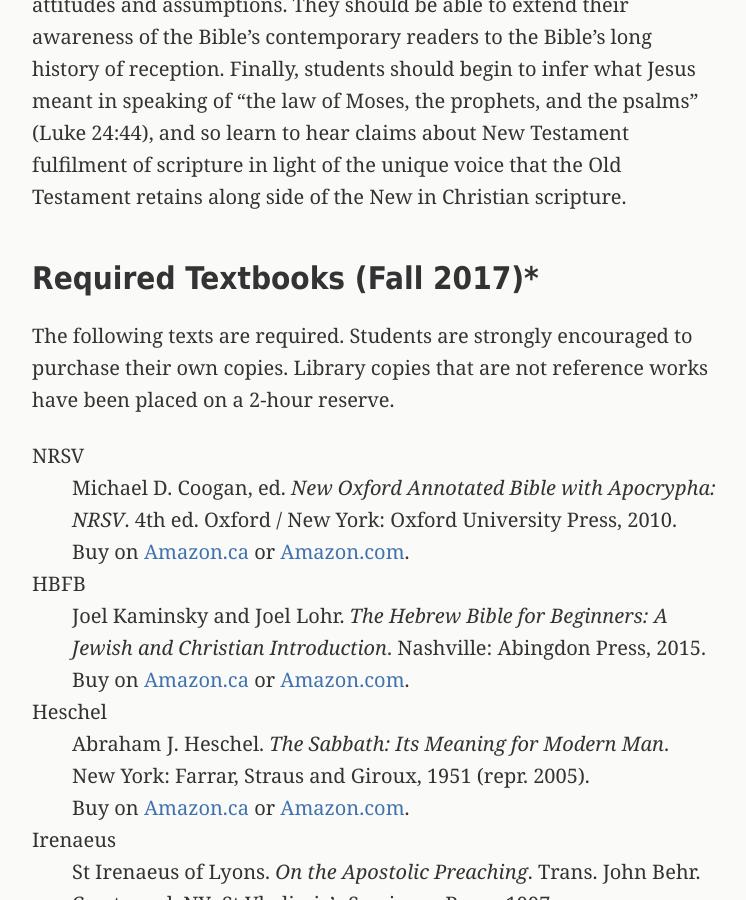
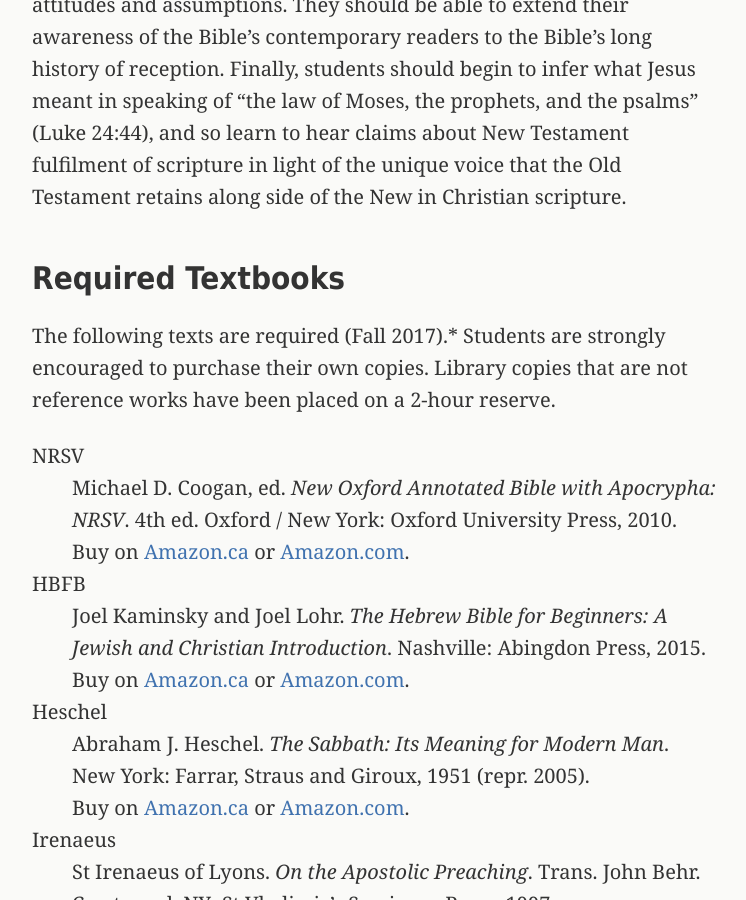
Before and after one commit to danieldriver/danieldriver.github.io, a Jekyll site: the page built from _pages/bf-1001.md, in a window 1280 px wide and 900 px high, scrolled down 1787 px. Shown: the whole window, without its empty margins (266-1012 px from the left). Built offline with Jekyll 4.4.1, drawn with Linux system fonts in a browser that asks for light colours.

Commit message:
update for anchor link

```diff
--- a/_pages/bf-1001.md
+++ b/_pages/bf-1001.md
@@ -66,11 +66,11 @@
 along side of the New in Christian scripture.
 
 
-## Required Textbooks (Fall 2017)*
+## Required Textbooks
 
-The following texts are required. Students are strongly encouraged to
-purchase their own copies. Library copies that are not reference works
-have been placed on a 2-hour reserve.
+The following texts are required (Fall 2017).* Students are strongly
+encouraged to purchase their own copies. Library copies that are not
+reference works have been placed on a 2-hour reserve.
 
 NRSV
 : Michael D. Coogan, ed. *New Oxford Annotated Bible with Apocrypha: NRSV*. 4th ed. Oxford / New York: Oxford University Press, 2010.
```
